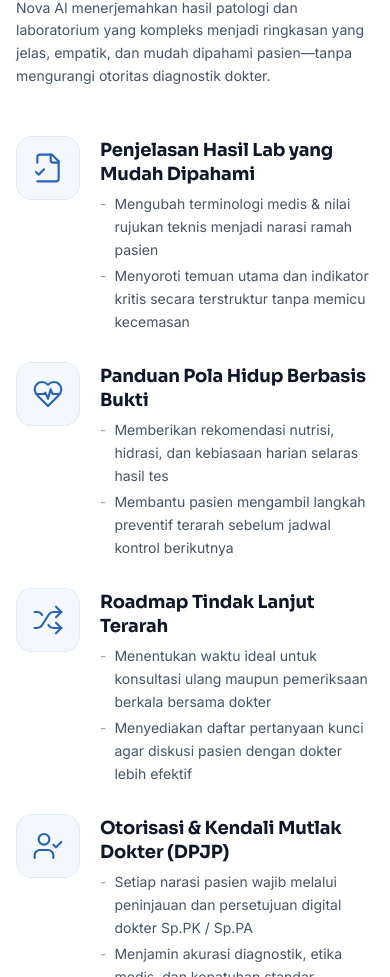
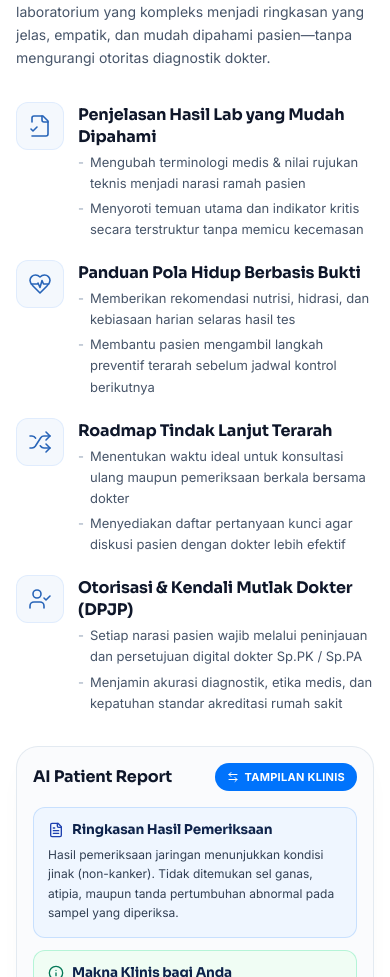
Before and after one commit to TBTBAgency/WebsiteDiagnova, a Next.js app: page /modules in a window 390 px wide. Shown: the part 1023-2000 px from the top of the page. Built offline with nearby package versions, Linux system fonts and the light colour scheme; no server answers.

Commit message:
style(modules): refine responsive spacing, icon scaling, and card header wrapping across mobile and tablet

```diff
--- a/app/(marketing)/modules/page.tsx
+++ b/app/(marketing)/modules/page.tsx
@@ -344,12 +344,12 @@ export default function ModulesPage() {
           ══════════════════════════════════════════════════════════════ */}
       <section
         id="modules-explorer"
-        className="relative scroll-mt-24 w-full bg-white py-16 sm:py-20 lg:py-24"
+        className="relative scroll-mt-24 w-full bg-white py-12 sm:py-16 lg:py-24"
       >
         <div className="mx-auto max-w-[1560px] px-4 sm:px-6 lg:px-10 w-full">
           {/* Section Header */}
-          <div className="max-w-2xl mb-12 sm:mb-14">
-            <div className="mb-3.5">
+          <div className="max-w-2xl mb-8 sm:mb-12 lg:mb-14">
+            <div className="mb-3 sm:mb-3.5">
               <SectionBadge variant="blue">
                 {language === "ID" ? "Nova AI • Pelaporan Pasien" : "Nova AI • Patient Reporting"}
               </SectionBadge>
@@ -367,20 +367,20 @@ export default function ModulesPage() {
           </div>
 
           {/* 2-Column LigoLab Architecture: Left 4 Value Rows + Right Dual-Mode Patient Report Card */}
-          <div className="grid grid-cols-1 lg:grid-cols-12 gap-10 lg:gap-14 xl:gap-20 items-center">
-            {/* Left Column: 4 Clean Feature Rows with Larger Icon Badge */}
-            <div className="lg:col-span-6 space-y-7 sm:space-y-8">
+          <div className="grid grid-cols-1 lg:grid-cols-12 gap-8 md:gap-10 lg:gap-12 xl:gap-20 items-center">
+            {/* Left Column: 4 Clean Feature Rows with Responsive Icon Badge */}
+            <div className="lg:col-span-6 space-y-5 sm:space-y-7 lg:space-y-8">
               {/* Item 1 */}
-              <div className="flex items-start gap-5 sm:gap-6 group">
-                <div className="w-16 h-16 sm:w-[68px] sm:h-[68px] rounded-2xl bg-[#F4F8FD] border border-blue-100/80 flex items-center justify-center shrink-0 text-[#2764B8] group-hover:scale-105 group-hover:bg-[#EBF3FE] transition-all">
-                  <FileCheck2 className="h-8 w-8 stroke-[1.6]" />
+              <div className="flex items-start gap-3.5 sm:gap-5 lg:gap-6 group">
+                <div className="w-12 h-12 sm:w-16 sm:h-16 lg:w-[68px] lg:h-[68px] rounded-xl sm:rounded-2xl bg-[#F4F8FD] border border-blue-100/80 flex items-center justify-center shrink-0 text-[#2764B8] group-hover:scale-105 group-hover:bg-[#EBF3FE] transition-all">
+                  <FileCheck2 className="h-6 w-6 sm:h-7 sm:w-7 lg:h-8 lg:w-8 stroke-[1.6]" />
                 </div>
-                <div className="space-y-1.5 flex-1 pt-0.5">
-                  <h3 className="font-display text-lg sm:text-[19px] font-bold text-slate-900 leading-snug group-hover:text-[#2764B8] transition-colors">
+                <div className="space-y-1 sm:space-y-1.5 flex-1 pt-0.5">
+                  <h3 className="font-display text-base sm:text-lg lg:text-[19px] font-bold text-slate-900 leading-snug group-hover:text-[#2764B8] transition-colors">
                     {language === "ID" ? "Penjelasan Hasil Lab yang Mudah Dipahami" : "Clear Translation of Complex Findings"}
                   </h3>
-                  <ul className="space-y-1 text-sm text-slate-600 leading-relaxed font-normal">
-                    <li className="flex items-start gap-2">
+                  <ul className="space-y-1 text-[13px] sm:text-sm text-slate-600 leading-relaxed font-normal">
+                    <li className="flex items-start gap-1.5 sm:gap-2">
                       <span className="text-slate-400 select-none shrink-0">-</span>
                       <span>
                         {language === "ID"
@@ -388,7 +388,7 @@ export default function ModulesPage() {
                           : "Transforms technical medical terminology into clear, everyday patient language"}
                       </span>
                     </li>
-                    <li className="flex items-start gap-2">
+                    <li className="flex items-start gap-1.5 sm:gap-2">
                       <span className="text-slate-400 select-none shrink-0">-</span>
                       <span>
                         {language === "ID"
@@ -401,16 +401,16 @@ export default function ModulesPage() {
               </div>
 
               {/* Item 2 */}
-              <div className="flex items-start gap-5 sm:gap-6 group">
-                <div className="w-16 h-16 sm:w-[68px] sm:h-[68px] rounded-2xl bg-[#F4F8FD] border border-blue-100/80 flex items-center justify-center shrink-0 text-[#2764B8] group-hover:scale-105 group-hover:bg-[#EBF3FE] transition-all">
-                  <HeartPulse className="h-8 w-8 stroke-[1.6]" />
+              <div className="flex items-start gap-3.5 sm:gap-5 lg:gap-6 group">
+                <div className="w-12 h-12 sm:w-16 sm:h-16 lg:w-[68px] lg:h-[68px] rounded-xl sm:rounded-2xl bg-[#F4F8FD] border border-blue-100/80 flex items-center justify-center shrink-0 text-[#2764B8] group-hover:scale-105 group-hover:bg-[#EBF3FE] transition-all">
+                  <HeartPulse className="h-6 w-6 sm:h-7 sm:w-7 lg:h-8 lg:w-8 stroke-[1.6]" />
                 </div>
-                <div className="space-y-1.5 flex-1 pt-0.5">
-                  <h3 className="font-display text-lg sm:text-[19px] font-bold text-slate-900 leading-snug group-hover:text-[#2764B8] transition-colors">
+                <div className="space-y-1 sm:space-y-1.5 flex-1 pt-0.5">
+                  <h3 className="font-display text-base sm:text-lg lg:text-[19px] font-bold text-slate-900 leading-snug group-hover:text-[#2764B8] transition-colors">
                     {language === "ID" ? "Panduan Pola Hidup Berbasis Bukti" : "Evidence-Based Lifestyle Guidance"}
                   </h3>
-                  <ul className="space-y-1 text-sm text-slate-600 leading-relaxed font-normal">
-                    <li className="flex items-start gap-2">
+                  <ul className="space-y-1 text-[13px] sm:text-sm text-slate-600 leading-relaxed font-normal">
+                    <li className="flex items-start gap-1.5 sm:gap-2">
                       <span className="text-slate-400 select-none shrink-0">-</span>
                       <span>
                         {language === "ID"
@@ -418,7 +418,7 @@ export default function ModulesPage() {
                           : "Delivers tailored nutrition, hydration, and daily wellness guidance aligned with results"}
                       </span>
                     </li>
-                    <li className="flex items-start gap-2">
+                    <li className="flex items-start gap-1.5 sm:gap-2">
                       <span className="text-slate-400 select-none shrink-0">-</span>
                       <span>
                         {language === "ID"
@@ -431,16 +431,16 @@ export default function ModulesPage() {
               </div>
 
               {/* Item 3 */}
-              <div className="flex items-start gap-5 sm:gap-6 group">
-                <div className="w-16 h-16 sm:w-[68px] sm:h-[68px] rounded-2xl bg-[#F4F8FD] border border-blue-100/80 flex items-center justify-center shrink-0 text-[#2764B8] group-hover:scale-105 group-hover:bg-[#EBF3FE] transition-all">
-                  <Shuffle className="h-8 w-8 stroke-[1.6]" />
+              <div className="flex items-start gap-3.5 sm:gap-5 lg:gap-6 group">
+                <div className="w-12 h-12 sm:w-16 sm:h-16 lg:w-[68px] lg:h-[68px] rounded-xl sm:rounded-2xl bg-[#F4F8FD] border border-blue-100/80 flex items-center justify-center shrink-0 text-[#2764B8] group-hover:scale-105 group-hover:bg-[#EBF3FE] transition-all">
+                  <Shuffle className="h-6 w-6 sm:h-7 sm:w-7 lg:h-8 lg:w-8 stroke-[1.6]" />
                 </div>
-                <div className="space-y-1.5 flex-1 pt-0.5">
-                  <h3 className="font-display text-lg sm:text-[19px] font-bold text-slate-900 leading-snug group-hover:text-[#2764B8] transition-colors">
+                <div className="space-y-1 sm:space-y-1.5 flex-1 pt-0.5">
+                  <h3 className="font-display text-base sm:text-lg lg:text-[19px] font-bold text-slate-900 leading-snug group-hover:text-[#2764B8] transition-colors">
                     {language === "ID" ? "Roadmap Tindak Lanjut Terarah" : "Guided \"Next Steps\" Care Roadmap"}
                   </h3>
-                  <ul className="space-y-1 text-sm text-slate-600 leading-relaxed font-normal">
-                    <li className="flex items-start gap-2">
+                  <ul className="space-y-1 text-[13px] sm:text-sm text-slate-600 leading-relaxed font-normal">
+                    <li className="flex items-start gap-1.5 sm:gap-2">
                       <span className="text-slate-400 select-none shrink-0">-</span>
                       <span>
                         {language === "ID"
@@ -448,7 +448,7 @@ export default function ModulesPage() {
                           : "Outlines ideal timelines for physician follow-ups and routine monitoring"}
                       </span>
                     </li>
-                    <li className="flex items-start gap-2">
+                    <li className="flex items-start gap-1.5 sm:gap-2">
                       <span className="text-slate-400 select-none shrink-0">-</span>
                       <span>
                         {language === "ID"
@@ -461,16 +461,16 @@ export default function ModulesPage() {
               </div>
 
               {/* Item 4 */}
-              <div className="flex items-start gap-5 sm:gap-6 group">
-                <div className="w-16 h-16 sm:w-[68px] sm:h-[68px] rounded-2xl bg-[#F4F8FD] border border-blue-100/80 flex items-center justify-center shrink-0 text-[#2764B8] group-hover:scale-105 group-hover:bg-[#EBF3FE] transition-all">
-                  <UserCheck className="h-8 w-8 stroke-[1.6]" />
+              <div className="flex items-start gap-3.5 sm:gap-5 lg:gap-6 group">
+                <div className="w-12 h-12 sm:w-16 sm:h-16 lg:w-[68px] lg:h-[68px] rounded-xl sm:rounded-2xl bg-[#F4F8FD] border border-blue-100/80 flex items-center justify-center shrink-0 text-[#2764B8] group-hover:scale-105 group-hover:bg-[#EBF3FE] transition-all">
+                  <UserCheck className="h-6 w-6 sm:h-7 sm:w-7 lg:h-8 lg:w-8 stroke-[1.6]" />
                 </div>
-                <div className="space-y-1.5 flex-1 pt-0.5">
-                  <h3 className="font-display text-lg sm:text-[19px] font-bold text-slate-900 leading-snug group-hover:text-[#2764B8] transition-colors">
+                <div className="space-y-1 sm:space-y-1.5 flex-1 pt-0.5">
+                  <h3 className="font-display text-base sm:text-lg lg:text-[19px] font-bold text-slate-900 leading-snug group-hover:text-[#2764B8] transition-colors">
                     {language === "ID" ? "Otorisasi & Kendali Mutlak Dokter (DPJP)" : "Physician-Approved & Clinically Verified"}
                   </h3>
-                  <ul className="space-y-1 text-sm text-slate-600 leading-relaxed font-normal">
-                    <li className="flex items-start gap-2">
+                  <ul className="space-y-1 text-[13px] sm:text-sm text-slate-600 leading-relaxed font-normal">
+                    <li className="flex items-start gap-1.5 sm:gap-2">
                       <span className="text-slate-400 select-none shrink-0">-</span>
                       <span>
                         {language === "ID"
@@ -478,7 +478,7 @@ export default function ModulesPage() {
                           : "Every patient narrative requires mandatory clinical review and digital sign-off"}
                       </span>
                     </li>
-                    <li className="flex items-start gap-2">
+                    <li className="flex items-start gap-1.5 sm:gap-2">
                       <span className="text-slate-400 select-none shrink-0">-</span>
                       <span>
                         {language === "ID"
@@ -493,18 +493,18 @@ export default function ModulesPage() {
 
             {/* Right Column: High-Fidelity Report Card with Interactive Mode Switcher */}
             <div className="lg:col-span-6">
-              <div className="rounded-[28px] sm:rounded-[32px] bg-[#FAFBFD] border border-slate-200/90 p-6 sm:p-8 shadow-[0_10px_35px_-15px_rgba(15,23,42,0.05)] relative flex flex-col justify-between">
+              <div className="rounded-[22px] sm:rounded-[28px] lg:rounded-[32px] bg-[#FAFBFD] border border-slate-200/90 p-4 sm:p-6 lg:p-8 shadow-[0_10px_35px_-15px_rgba(15,23,42,0.05)] relative flex flex-col justify-between">
                 {/* Card Header with Interactive Toggle Button */}
                 <div
                   className={cn(
-                    "flex items-center justify-between",
+                    "flex flex-wrap items-center justify-between gap-3",
                     isClinicalView
-                      ? "pb-5 mb-6 border-b border-slate-200/75"
-                      : "mb-5 sm:mb-6"
+                      ? "pb-4 sm:pb-5 mb-5 sm:mb-6 border-b border-slate-200/75"
+                      : "mb-4 sm:mb-5 lg:mb-6"
                   )}
                 >
                   <div className="flex items-center gap-2">
-                    <span className="font-display text-lg sm:text-xl font-bold text-slate-900">
+                    <span className="font-display text-base sm:text-lg lg:text-xl font-bold text-slate-900">
                       AI Patient Report
                     </span>
                   </div>
@@ -513,9 +513,9 @@ export default function ModulesPage() {
                   <button
                     type="button"
                     onClick={() => setIsClinicalView(!isClinicalView)}
-                    className="inline-flex items-center gap-1.5 px-4 py-2 rounded-full bg-[#0073FC] hover:bg-[#0060D6] text-white font-sans text-xs font-bold tracking-wide shadow-xs hover:shadow-sm transition-all active:scale-95 cursor-pointer"
+                    className="inline-flex items-center gap-1.5 px-3 py-1.5 sm:px-4 sm:py-2 rounded-full bg-[#0073FC] hover:bg-[#0060D6] text-white font-sans text-[11px] sm:text-xs font-bold tracking-wide shadow-xs hover:shadow-sm transition-all active:scale-95 cursor-pointer shrink-0"
                   >
-                    <ArrowLeftRight className="h-3.5 w-3.5" />
+                    <ArrowLeftRight className="h-3 w-3 sm:h-3.5 sm:w-3.5" />
                     <span>
                       {isClinicalView
                         ? (language === "ID" ? "TAMPILAN PASIEN" : "PATIENT VIEW")
@@ -526,12 +526,12 @@ export default function ModulesPage() {
 
                 {isClinicalView ? (
                   /* Clinical View: Structured Pathology Report matching LigoLab Spec */
-                  <div className="space-y-4 sm:space-y-4.5 pb-1">
-                    <p className="text-xs sm:text-[13px] font-bold tracking-wider text-slate-400 uppercase">
+                  <div className="space-y-3 sm:space-y-4 pb-1">
+                    <p className="text-[11px] sm:text-[13px] font-bold tracking-wider text-slate-400 uppercase">
                       {language === "ID" ? "LAPORAN PATOLOGI" : "PATHOLOGY REPORT"}
                     </p>
 
-                    <div className="space-y-3.5 text-sm sm:text-[15px] leading-relaxed text-slate-700">
+                    <div className="space-y-2.5 sm:space-y-3.5 text-[13px] sm:text-sm lg:text-[15px] leading-relaxed text-slate-700">
                       <p>
                         <span className="font-medium text-[#0073FC]">
                           {language === "ID" ? "Spesimen:" : "Specimen:"}
@@ -581,11 +581,11 @@ export default function ModulesPage() {
                   </div>
                 ) : (
                   /* Patient View: 3 Stacked Pastel Cards */
-                  <div className="space-y-4">
+                  <div className="space-y-3 sm:space-y-4">
                     {/* Card 1: Blue Card - Results Summary */}
-                    <div className="rounded-2xl bg-[#EFF6FF] border border-blue-200/80 p-4 sm:p-5 transition-all">
-                      <div className="flex items-center gap-2 text-[#1E40AF] font-bold text-sm sm:text-[15px] mb-2">
-                        <FileText className="h-4.5 w-4.5" />
+                    <div className="rounded-xl sm:rounded-2xl bg-[#EFF6FF] border border-blue-200/80 p-3.5 sm:p-4 lg:p-5 transition-all">
+                      <div className="flex items-center gap-2 text-[#1E40AF] font-bold text-[13.5px] sm:text-sm lg:text-[15px] mb-1.5 sm:mb-2">
+                        <FileText className="h-4 w-4 sm:h-4.5 sm:w-4.5 shrink-0" />
                         <h4>
                           {language === "ID" ? "Ringkasan Hasil Pemeriksaan" : "Your Results Summary"}
                         </h4>
@@ -598,9 +598,9 @@ export default function ModulesPage() {
                     </div>
 
                     {/* Card 2: Green Card - What This Means */}
-                    <div className="rounded-2xl bg-[#F0FDF4] border border-emerald-200/80 p-4 sm:p-5 transition-all">
-                      <div className="flex items-center gap-2 text-emerald-800 font-bold text-sm sm:text-[15px] mb-2">
-                        <Info className="h-4.5 w-4.5 text-emerald-700" />
+                    <div className="rounded-xl sm:rounded-2xl bg-[#F0FDF4] border border-emerald-200/80 p-3.5 sm:p-4 lg:p-5 transition-all">
+                      <div className="flex items-center gap-2 text-emerald-800 font-bold text-[13.5px] sm:text-sm lg:text-[15px] mb-1.5 sm:mb-2">
+                        <Info className="h-4 w-4 sm:h-4.5 sm:w-4.5 text-emerald-700 shrink-0" />
                         <h4>
                           {language === "ID" ? "Makna Klinis bagi Anda" : "What This Means for You"}
                         </h4>
@@ -613,15 +613,15 @@ export default function ModulesPage() {
                     </div>
 
                     {/* Card 3: White Card - Next Steps */}
-                    <div className="rounded-2xl bg-white border border-slate-200/90 p-4 sm:p-5 shadow-2xs transition-all">
-                      <div className="flex items-center gap-2 text-slate-900 font-bold text-sm sm:text-[15px] mb-2.5">
-                        <Sparkles className="h-4.5 w-4.5 text-[#2764B8]" />
+                    <div className="rounded-xl sm:rounded-2xl bg-white border border-slate-200/90 p-3.5 sm:p-4 lg:p-5 shadow-2xs transition-all">
+                      <div className="flex items-center gap-2 text-slate-900 font-bold text-[13.5px] sm:text-sm lg:text-[15px] mb-2">
+                        <Sparkles className="h-4 w-4 sm:h-4.5 sm:w-4.5 text-[#2764B8] shrink-0" />
                         <h4>
                           {language === "ID" ? "Langkah Selanjutnya" : "Next Steps"}
                         </h4>
                       </div>
-                      <ul className="space-y-2 text-xs sm:text-[13.5px] text-slate-700">
-                        <li className="flex items-center gap-2">
+                      <ul className="space-y-1.5 sm:space-y-2 text-xs sm:text-[13.5px] text-slate-700">
+                        <li className="flex items-start sm:items-center gap-2">
                           <span className="text-slate-800 font-bold shrink-0">✓</span>
                           <span>
                             {language === "ID"
@@ -629,7 +629,7 @@ export default function ModulesPage() {
                               : "Follow up with your physician in 6 months for routine review"}
                           </span>
                         </li>
-                        <li className="flex items-center gap-2">
+                        <li className="flex items-start sm:items-center gap-2">
                           <span className="text-slate-800 font-bold shrink-0">✓</span>
                           <span>
                             {language === "ID"
```
